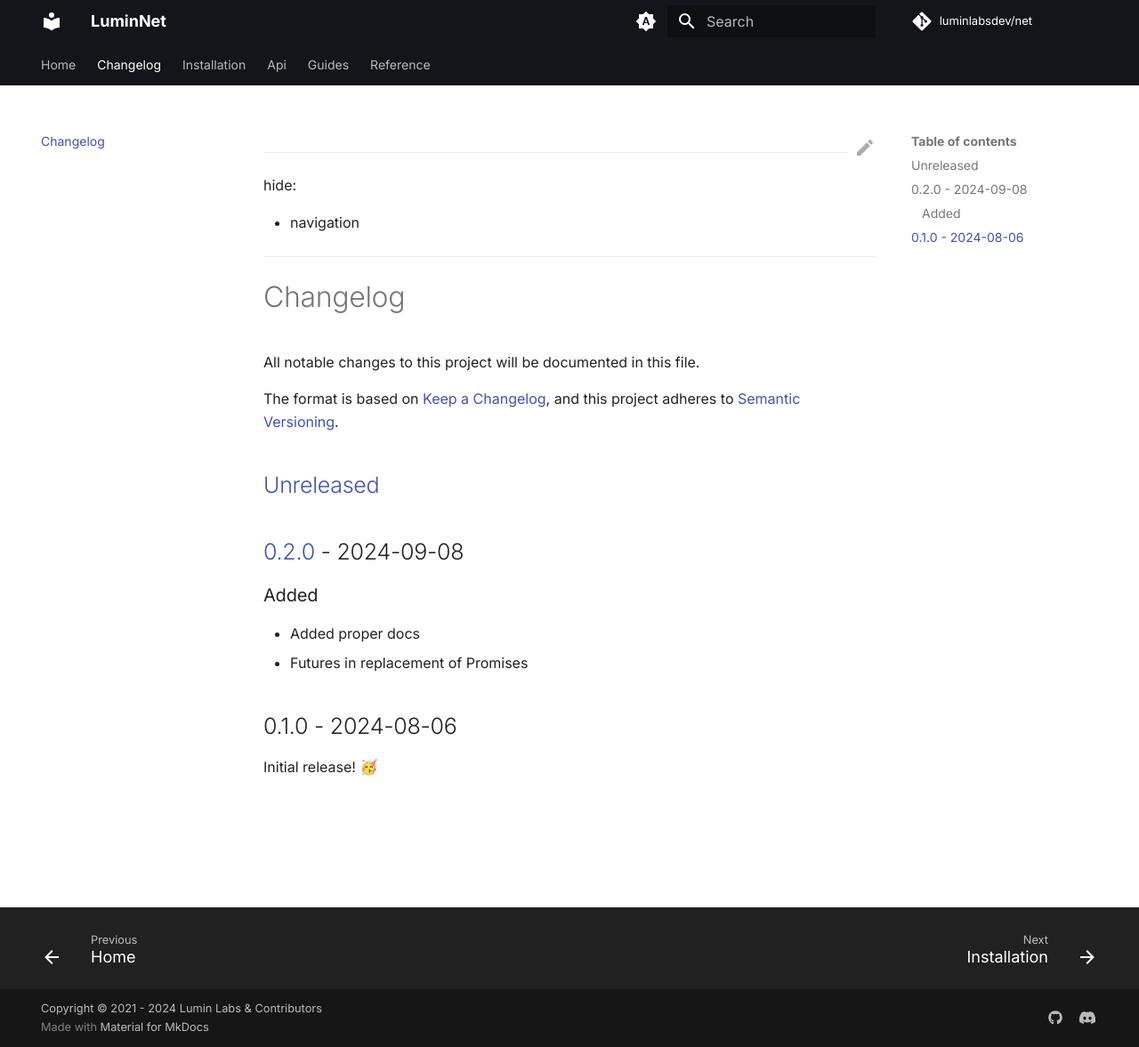
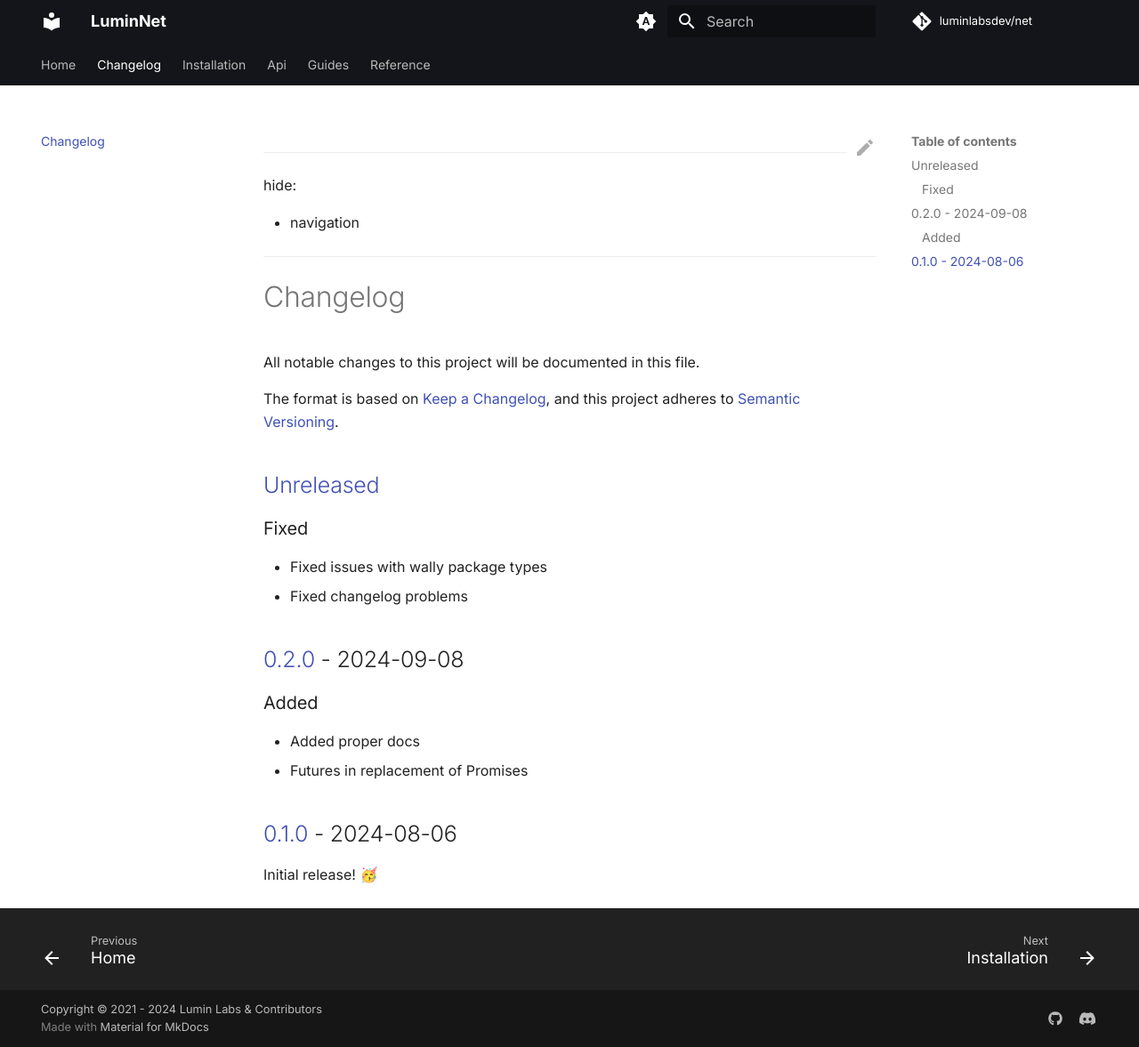
Before and after one commit to luminlabsdev/net, an MkDocs documentation site: the page built from docs/changelog.md, in a window 1280 px wide and 1177 px high. Shown: the whole window at 89% size. Built offline with MkDocs 1.6.1 and Material for MkDocs 9.7.7, drawn with Linux system fonts in a browser that asks for light colours; comment, search, counter and statistics services are not loaded; part of the change alters nothing that is shown.

Commit message:
re-release due to error

```diff
--- a/docs/changelog.md
+++ b/docs/changelog.md
@@ -15,6 +15,11 @@ and this project adheres to [Semantic Versioning](https://semver.org/spec/v2.0.0
 
 ## [Unreleased]
 
+### Fixed
+
+- Fixed issues with wally package types
+- Fixed changelog problems
+
 ## [0.2.0] - 2024-09-08
 
 ### Added
@@ -22,9 +27,10 @@ and this project adheres to [Semantic Versioning](https://semver.org/spec/v2.0.0
 - Added proper docs
 - Futures in replacement of Promises
 
-## 0.1.0 - 2024-08-06
+## [0.1.0] - 2024-08-06
 
 Initial release! 🥳
 
 [unreleased]: https://github.com/luminlabsdev/net/compare/v0.2.0...HEAD
-[0.2.0]: https://github.com/luminlabsdev/net/compare/d9cddb345d23b29687d678cd9939c14092570505...v0.2.0
+[0.2.0]: https://github.com/luminlabsdev/net/compare/v0.1.0...v0.2.0
+[0.1.0]: https://github.com/luminlabsdev/net/compare/54e6996b9825a91f9cc70fd2ccf9721db831df32...v0.1.0
```
Also changed, not shown: 3 other files.
